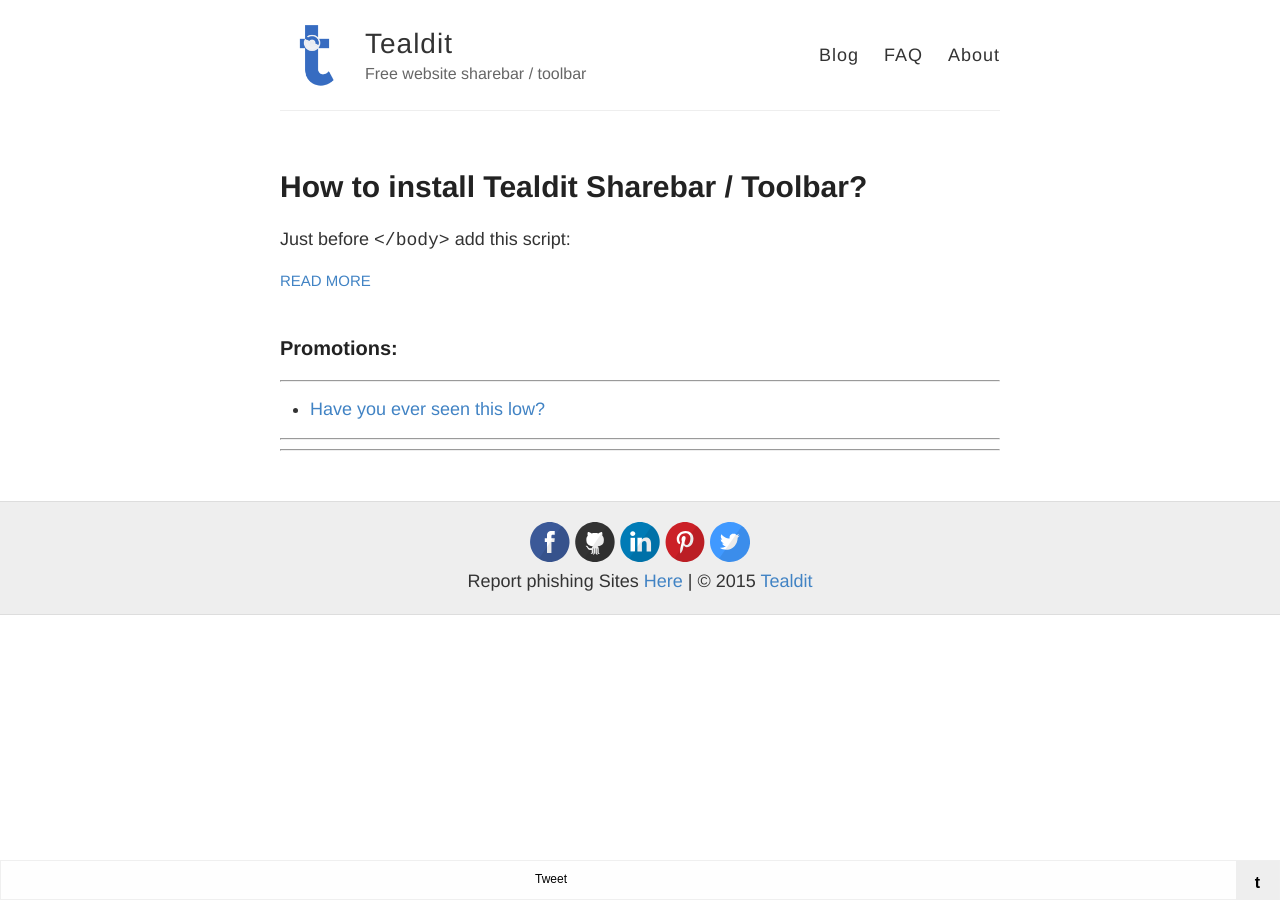
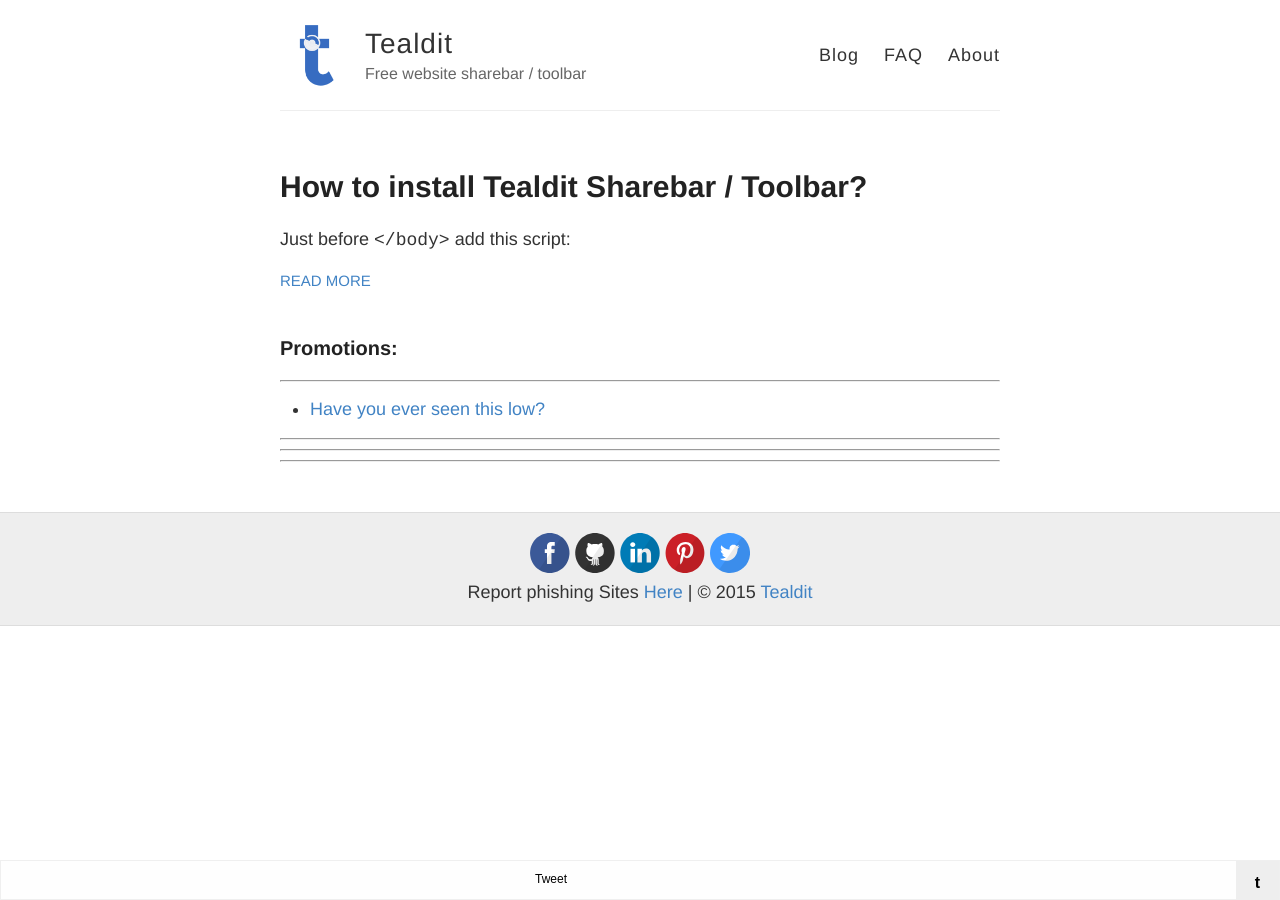
Before and after one commit to tealdit/tealdit.github.io, a Jekyll site: the page built from index.html, in a window 1280 px wide. Built offline with Jekyll 4.4.1, drawn with Linux system fonts in a browser that asks for light colours; nearby versions of some CDN libraries; comment, search, counter and statistics services are not loaded.

Commit message:
one more ;)

```diff
--- a/_layouts/default.html
+++ b/_layouts/default.html
@@ -83,6 +83,19 @@
             (adsbygoogle = window.adsbygoogle || []).push({});
           </script>
         </div>
+        <hr/>
+        <div class="adsense">
+          <script async src="//pagead2.googlesyndication.com/pagead/js/adsbygoogle.js"></script>
+          <!-- wibiya -->
+          <ins class="adsbygoogle"
+               style="display:block"
+               data-ad-client="ca-pub-9567128729272204"
+               data-ad-slot="2220424816"
+               data-ad-format="auto"></ins>
+          <script>
+            (adsbygoogle = window.adsbygoogle || []).push({});
+          </script>
+        </div>
 
       </div>
     </div>
```
